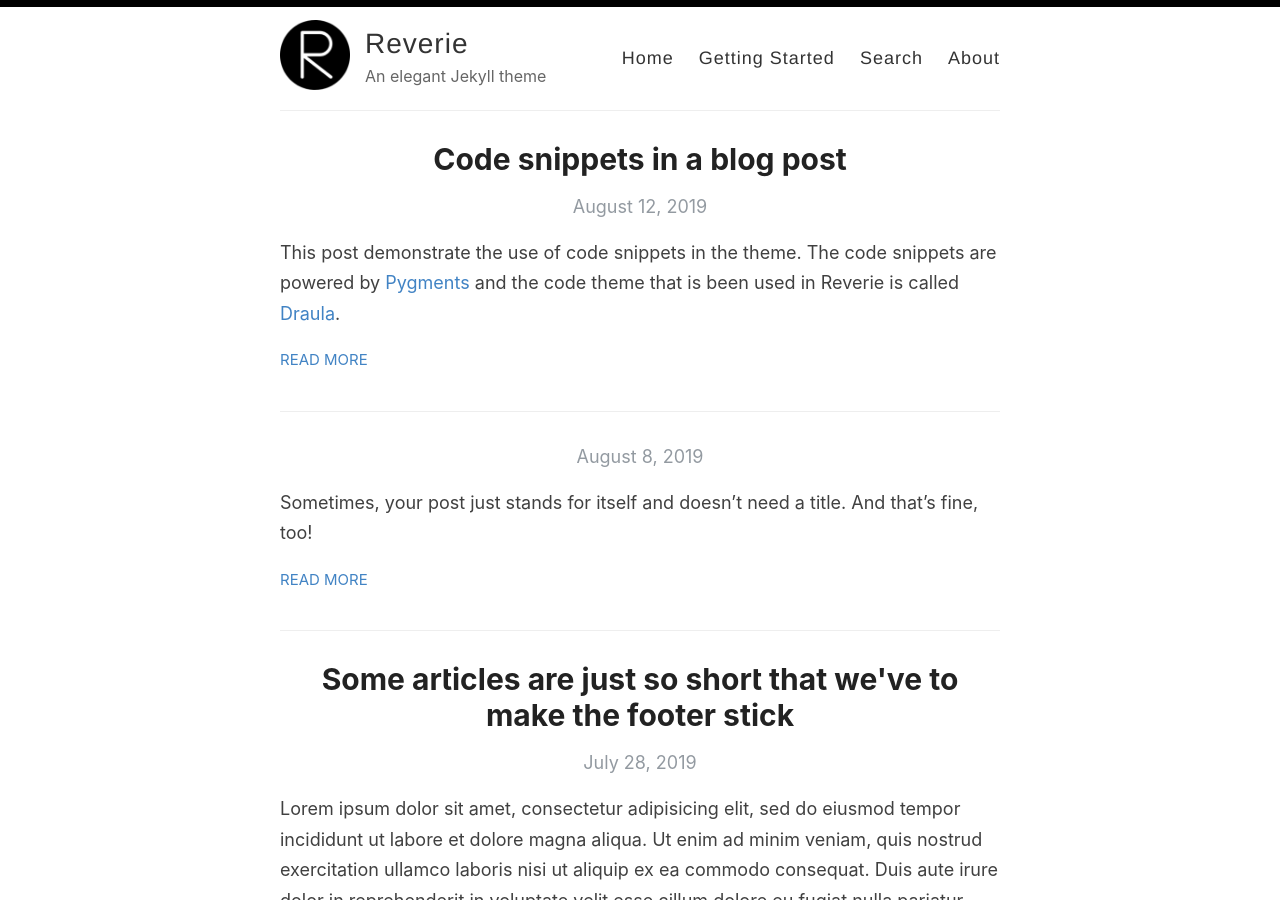
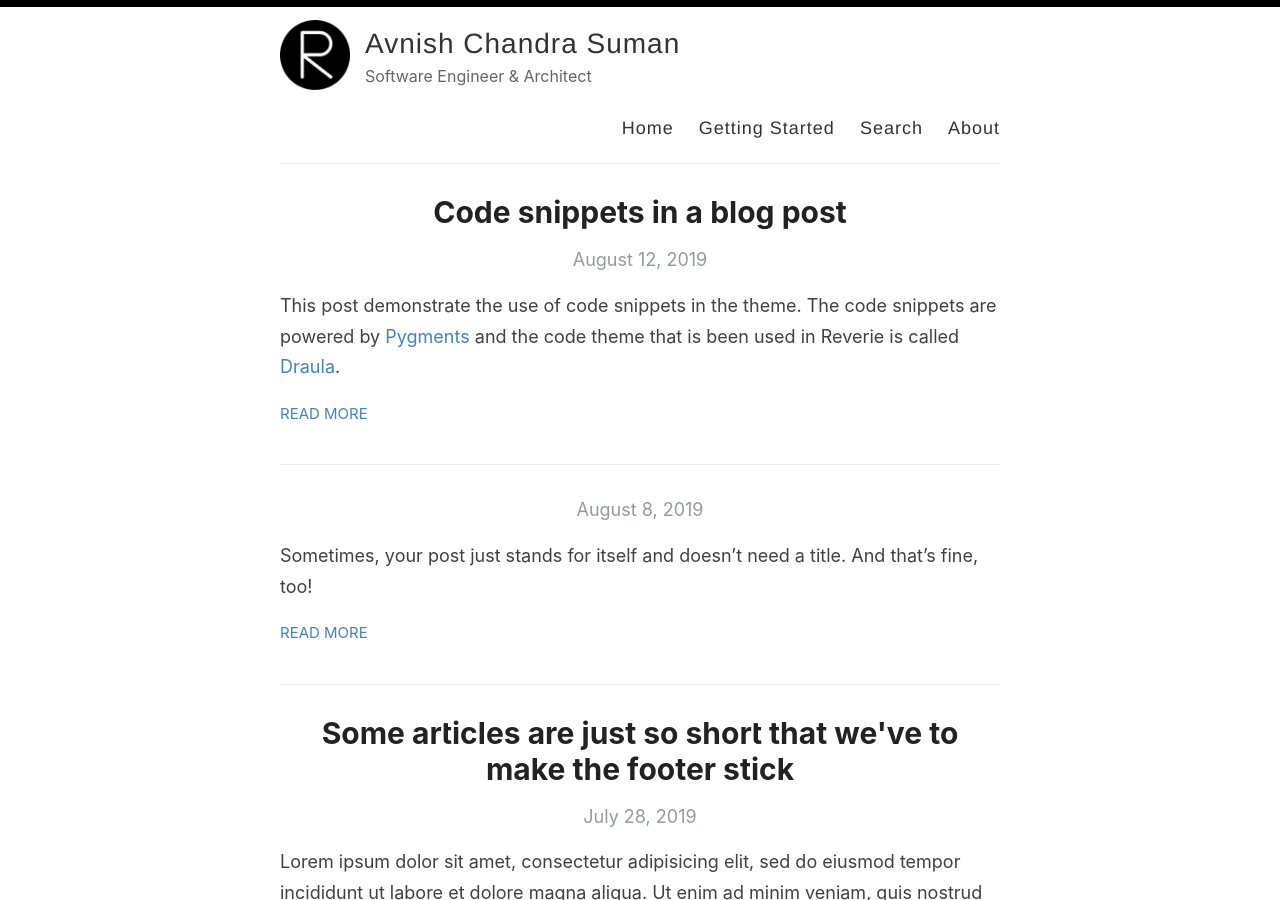
Before and after one commit to avnishit/avnishit.github.io, a Jekyll site: the page built from index.html, in a window 1280 px wide and 900 px high. Built offline with Jekyll 4.4.1, drawn with Linux system fonts in a browser that asks for light colours; the list of posts is cut into pages by our own code.

Commit message:
added name and description

```diff
--- a/_config.yml
+++ b/_config.yml
@@ -3,13 +3,13 @@
 #
 
 # Name of your site (displayed in the header)
-name: Reverie
+name: Avnish Chandra Suman
 
 # Name of the author
-author: Amit Merchant
+author: Avnish Chandra Suman
 
 # Short bio or description (displayed in the header)
-description: An elegant Jekyll theme
+description: Software Engineer & Architect
 
 # URL of your avatar or profile pic (you could use your GitHub profile pic)
 avatar: /images/reverie.png
```
